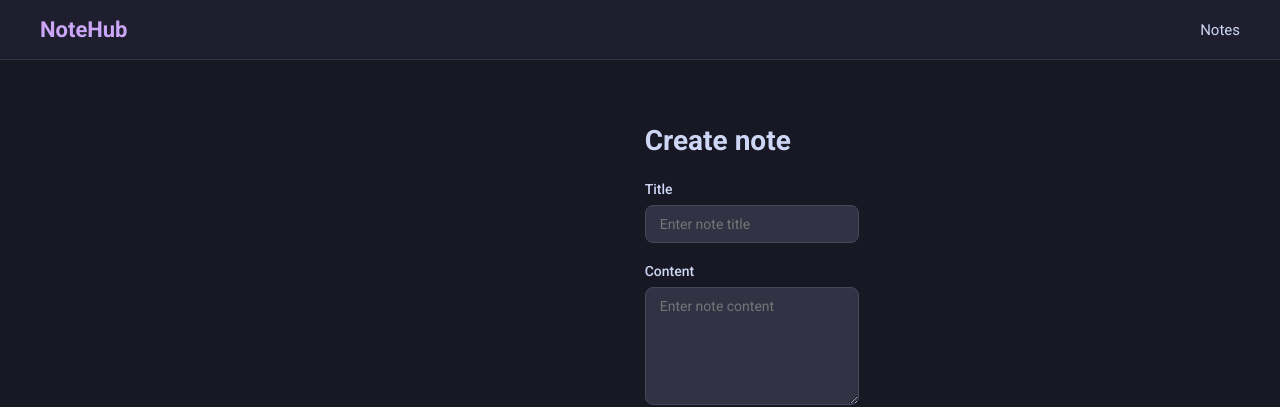
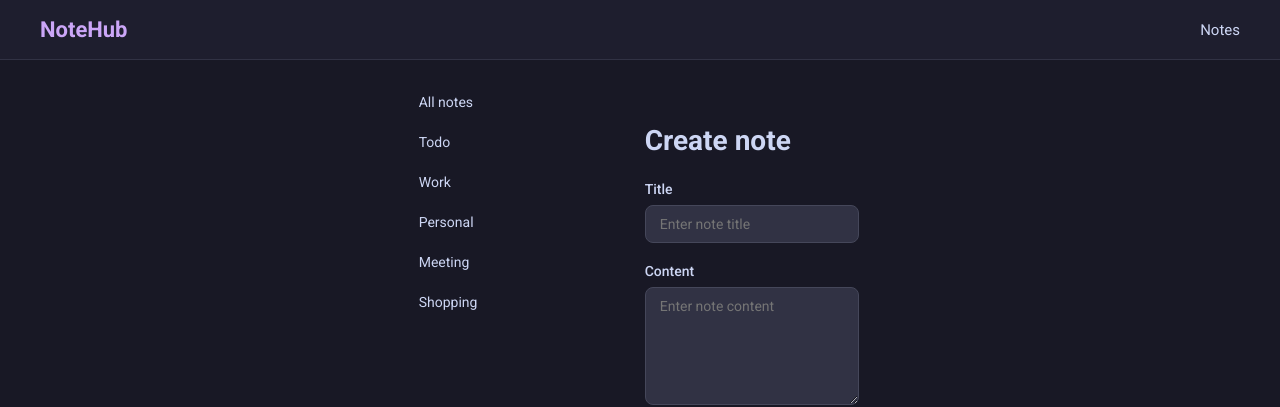
Before and after one commit to ArtuR188/08-zustand, a Next.js app: page /notes/action/create in a window 1280 px wide. Shown: the top 407 px of the page. Built offline with nearby package versions, Linux system fonts and the light colour scheme; no server answers.

Commit message:
fix: add @sidebar slots for notes and filter layouts

```diff
--- /dev/null
+++ b/app/notes/@sidebar/default.tsx
@@ -0,0 +1,5 @@
+import SidebarNotes from '@/components/SidebarNotes/SidebarNotes';
+
+export default function SidebarDefault() {
+  return <SidebarNotes />;
+}
--- /dev/null
+++ b/app/notes/@sidebar/page.tsx
@@ -0,0 +1,5 @@
+import SidebarNotes from '@/components/SidebarNotes/SidebarNotes';
+
+export default function SidebarDefault() {
+  return <SidebarNotes />;
+}
```
